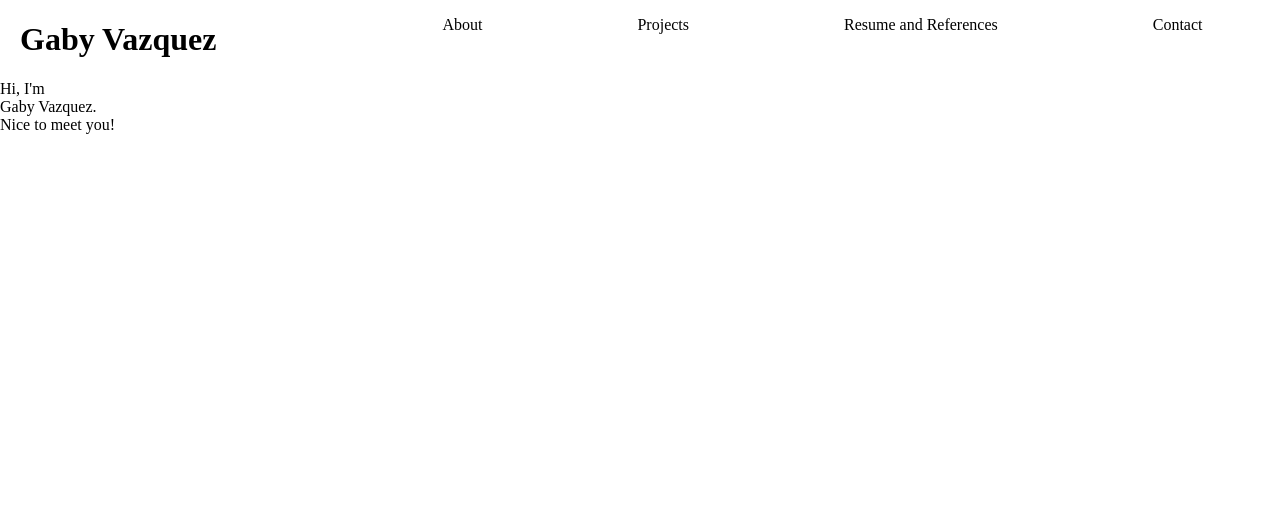
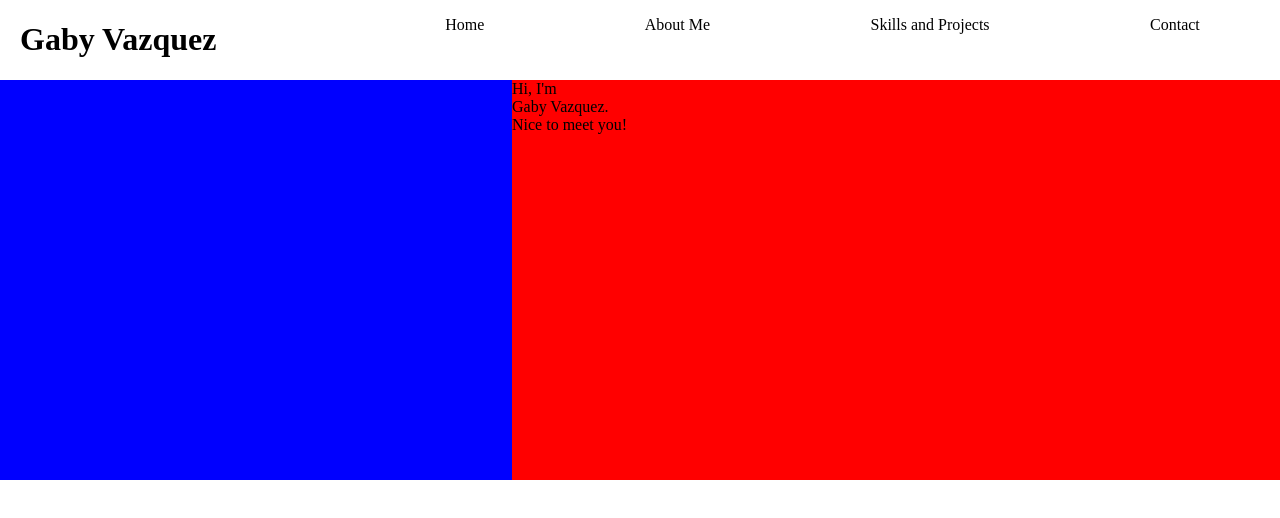
Before and after one commit to gabs-v/web-porf, a React (Create React App) app in the folder client/: page / in a window 1280 px wide. Shown: the top 518 px of the page. Built offline with nearby package versions, Linux system fonts and the light colour scheme.

Commit message:
front end edit

```diff
--- a/client/package.json
+++ b/client/package.json
@@ -6,6 +6,7 @@
     "@testing-library/jest-dom": "^5.16.5",
     "@testing-library/react": "^13.4.0",
     "@testing-library/user-event": "^13.5.0",
+    "get-google-fonts": "^1.2.2",
     "react": "^18.2.0",
     "react-dom": "^18.2.0",
     "react-router-dom": "^6.4.3",
--- a/client/src/components/Home.js
+++ b/client/src/components/Home.js
@@ -7,15 +7,15 @@ const Home = () => {
             <div className='header'>
                 <h1> Gaby Vazquez </h1>
                 <ul>
-                    <li>About</li>
-                    <li>Projects</li>
-                    <li>Resume and References</li>
+                    <li>Home</li>
+                    <li>About Me</li>
+                    <li>Skills and Projects</li>
                     <li>Contact</li>
                 </ul>
             </div>
             <div className='mainPage'>
                 <div className='leftArea'>
-
+                    <image className='image'/>
                 </div>
                 <div className='rightArea'>
                     Hi, I'm <br/> Gaby Vazquez. <br/>
--- a/client/src/static/css/Home.css
+++ b/client/src/static/css/Home.css
@@ -1,12 +1,9 @@
 *{
-    font-family: paletino;
+    font-family: Playfair Display;
 }
 body{
     background-size: cover;
     background-repeat: repeat-y;
-}
-.currentPage{
-    color: rgb(209, 89, 177);
 }
 .header{
     display: flex;
@@ -22,49 +19,20 @@ ul{
     justify-content: space-around;
     list-style: none;
 }
-
-
-
-
-
-img{
-    border: 10px 10px 10px white;
-    border-style: solid;
+.mainPage{
+    display: flex;
+    height: 400px;
 }
-.intro{
-    display: flex;
-    justify-content: space-around;
-    align-items: center;
+.leftArea{
+    width: 40%;
+    background-color: blue;
+    position: relative;
 }
-
-.mainBody{
-    animation: fadeIn 3s;
-    -webkit-animation: fadeIn 3s;
-    -moz-animation: fadeIn 3s;
-    -o-animation: fadeIn 3s;
-    -ms-animation: fadeIn 3s;
+.image{
+    background-color: white;
+    position: absolute;
 }
-p{
-    font-weight: 600;
-    font-size: x-large;
+.rightArea{
+    width: 60%;
+    background-color: red;
 }
-@keyframes fadeIn {
-    0% {opacity:0;}
-    100% {opacity:1;}
-}
-@-moz-keyframes fadeIn {
-    0% {opacity:0;}
-    100% {opacity:1;}
-}
-@-webkit-keyframes fadeIn {
-    0% {opacity:0;}
-    100% {opacity:1;}
-}
-@-o-keyframes fadeIn {
-    0% {opacity:0;}
-    100% {opacity:1;}
-}
-@-ms-keyframes fadeIn {
-    0% {opacity:0;}
-    100% {opacity:1;}
-}
```
Also changed, not shown: 1 other file (tests, documents, lock files or other folders).
